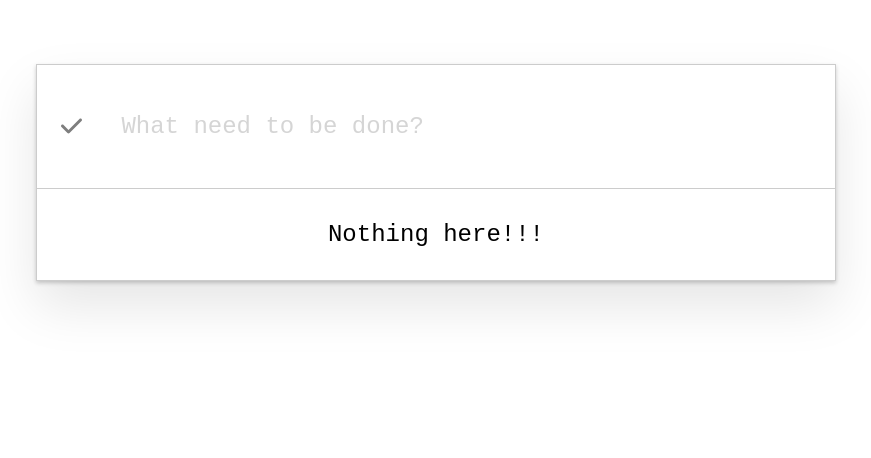
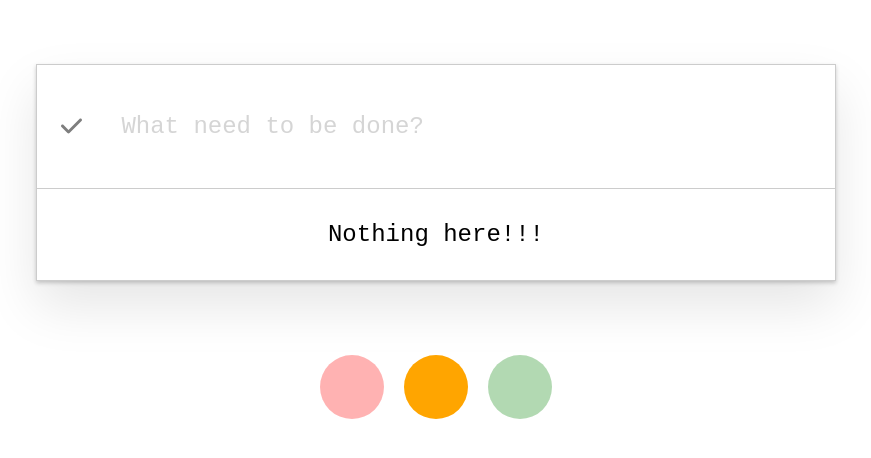
Before and after one commit to hiimdev/todoList-reactjs, a React (Create React App) app: page / in a window 1280 px wide. Shown: the top 458 px of the page, without its empty margins (204-1075 px from the left). Built offline with nearby package versions, Linux system fonts and the light colour scheme.

Commit message:
edit traffic light

```diff
--- a/src/App.js
+++ b/src/App.js
@@ -3,7 +3,7 @@ import React, { Component } from 'react';
 
 import TodoItem from './components/TodoItem';
 import Input from './components/Input';
-// import TrafficLight from './components/TrafficLight';
+import TrafficLight from './components/TrafficLight';
 
 import { FontAwesomeIcon } from '@fortawesome/react-fontawesome';
 import { faCheck, faXmark } from '@fortawesome/free-solid-svg-icons';
@@ -146,9 +146,8 @@ class App extends Component {
                     {todoItems.length === 0 && (
                         <p className='item-null'>Nothing here!!!</p>
                     )}
-
-                    {/* <TrafficLight /> */}
                 </div>
+                <TrafficLight />
             </div>
         );
     }
--- a/src/components/TrafficLight.css
+++ b/src/components/TrafficLight.css
@@ -1,6 +1,6 @@
 .traffic-light {
     display: flex;
-    flex-direction: column;
+    justify-content: center;
     align-items: flex-end;
 }
 
```
